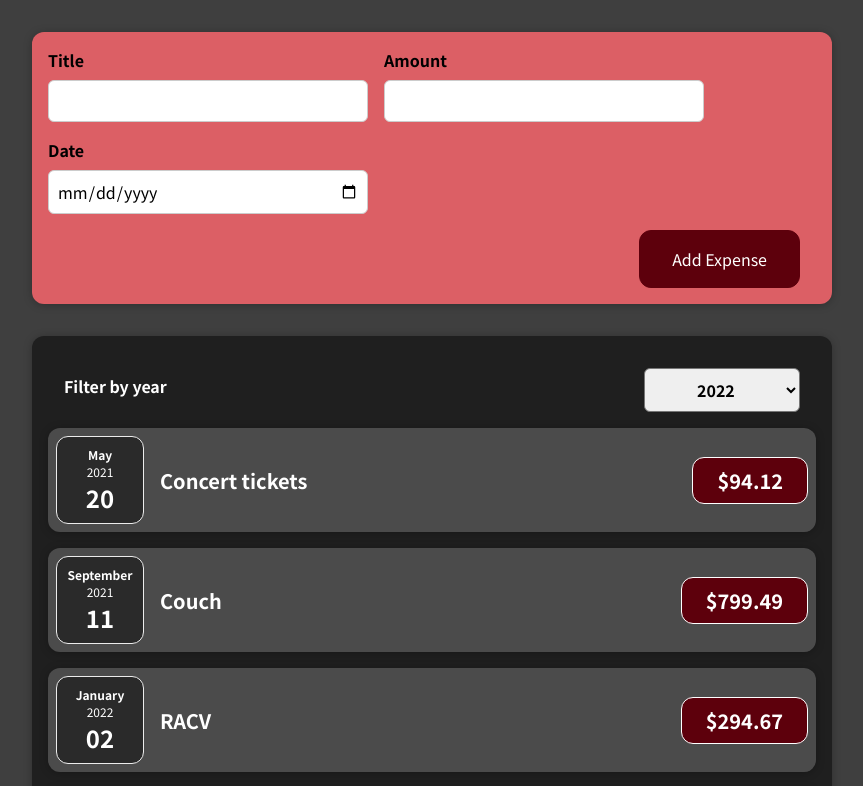
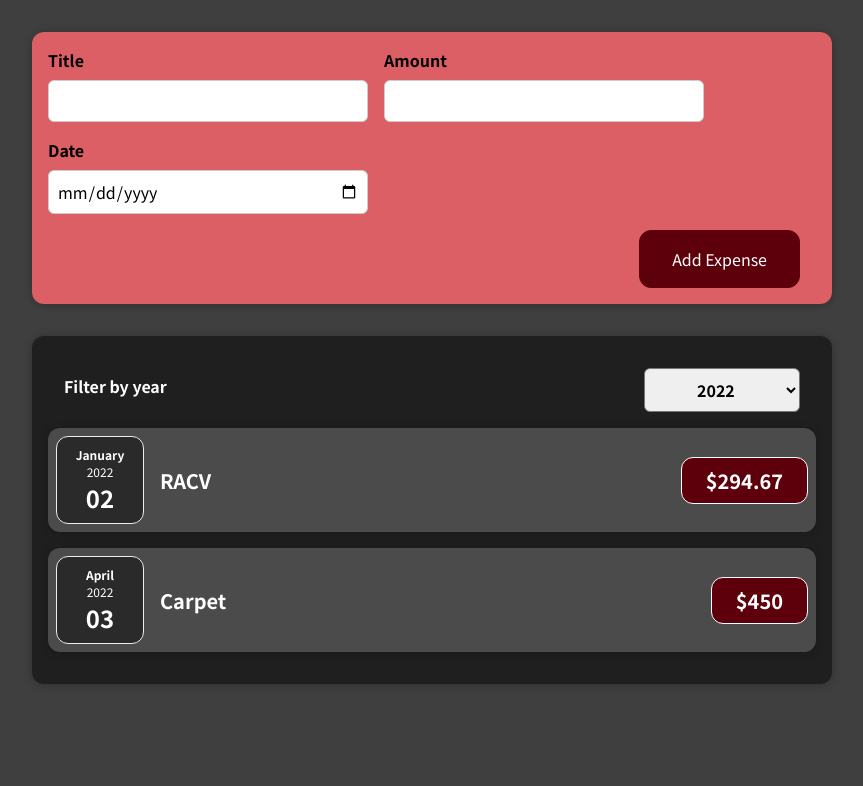
Before and after one commit to stephaniejchan8/react-complete-guide, a React (Create React App) app: page / in a window 1280 px wide. Shown: the top 786 px of the page, without its empty margins (208-1071 px from the left). Built offline with nearby package versions, Linux system fonts and the light colour scheme.

Commit message:
working filter by year

```diff
--- a/src/App.js
+++ b/src/App.js
@@ -1,3 +1,4 @@
+import { useState } from "react";
 import Expenses from "./components/Expenses/Expenses";
 import NewExpense from "./components/NewExpense/NewExpense";
 
@@ -29,14 +30,18 @@ function App() {
     },
   ];
 
+  const [expensesList, setExpensesList] = useState(expenses);
+
   const addExpenseHandler = expense => {
-    console.log(expense);
+    setExpensesList(prevExpenses => {
+      return [expense, ...prevExpenses];
+    });
   };
 
   return (
     <div>
       <NewExpense onAddExpense={addExpenseHandler} />
-      <Expenses expenses={expenses} />
+      <Expenses items={expensesList} />
     </div>
   );
 }
--- a/src/components/Expenses/Expenses.js
+++ b/src/components/Expenses/Expenses.js
@@ -1,4 +1,4 @@
-import {useState} from 'react';
+import { useState } from 'react';
 import Card from "../UI/Card";
 import ExpensesFilter from "./ExpensesFilter";
 import ExpenseItem from "./ExpenseItem";
@@ -10,28 +10,22 @@ function Expenses(props) {
     setEnteredYear(filterYear);
   }
 
+  const filteredExpenses = props.items.filter(expense => {
+    return expense.date.getFullYear().toString() === enteredYear;
+  });
+
   return (
     <div>
       <Card className='expenses'>
-      <ExpensesFilter selectedYear={enteredYear} onFilterYear={filterYearHandler}/>
-        <ExpenseItem
-          title={props.expenses[0].title}
-          amount={props.expenses[0].amount}
-          date={props.expenses[0].date} />
-        <ExpenseItem
-          title={props.expenses[1].title}
-          amount={props.expenses[1].amount}
-          date={props.expenses[1].date} />
-        <ExpenseItem
-          title={props.expenses[2].title}
-          amount={props.expenses[2].amount}
-          date={props.expenses[2].date} />
-        <ExpenseItem
-          title={props.expenses[3].title}
-          amount={props.expenses[3].amount}
-          date={props.expenses[3].date} />
+        <ExpensesFilter selectedYear={enteredYear} onFilterYear={filterYearHandler} />
+        {filteredExpenses.map((expense) => (
+          <ExpenseItem
+            key={expense.id}
+            title={expense.title}
+            amount={expense.amount}
+            date={expense.date} />
+        ))}
       </Card>
-
     </div>
   );
 }
```
Also changed, not shown: 1 other file (tests, documents, lock files or other folders).
